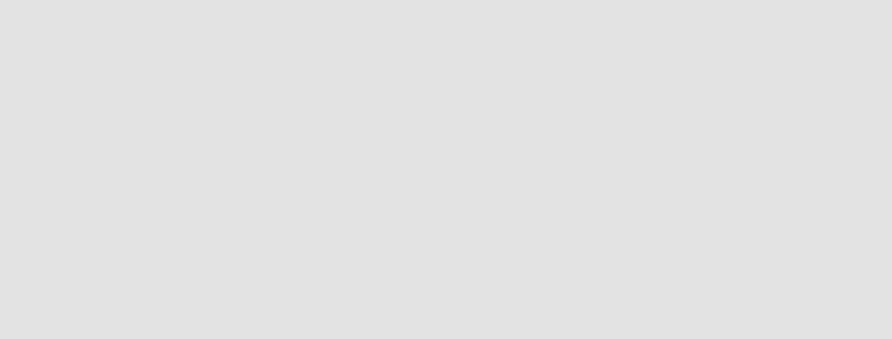
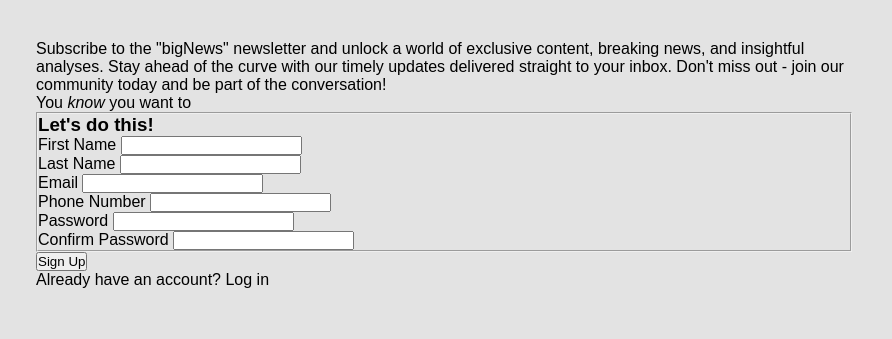
Before and after one commit to daniel-neyla/dummy_form, a plain HTML site: page index.html in a window 1280 px wide. Shown: the top 339 px of the page, 388-1280 px from the left. Drawn offline with Linux system fonts and the light colour scheme; a web font is replaced by a local one.

Commit message:
Finished HTML for signup section

```diff
--- a/index.html
+++ b/index.html
@@ -13,8 +13,8 @@
     />
   </head>
   <body>
-    <div id="logo-section">
-      <div class="heading">
+    <section id="logo-section">
+      <div class="logo">
         <h2>BigNews</h2>
       </div>
       <div class="credit">
@@ -27,7 +27,46 @@
           <a href="https://unsplash.com/" target="_blank">Unsplash</a>
         </p>
       </div>
-    </div>
-    <div id="form-section"></div>
+    </section>
+    <section id="form-section">
+      <p>
+        Subscribe to the "bigNews" newsletter and unlock a world of exclusive
+        content, breaking news, and insightful analyses. Stay ahead of the curve
+        with our timely updates delivered straight to your inbox. Don't miss out
+        - join our community today and be part of the conversation!
+      </p>
+      <p>You <em>know</em> you want to</p>
+      <form id="signup-form" action="#" method="post">
+        <fieldset>
+          <h3>Let's do this!</h3>
+          <div>
+            <label for="first-name">First Name</label>
+            <input type="text" name="first_name" id="first-name" required />
+          </div>
+          <div>
+            <label for="last-name">Last Name</label>
+            <input type="text" name="last_name" id="last-name" required />
+          </div>
+          <div>
+            <label for="email">Email</label>
+            <input type="email" name="email" id="email" required />
+          </div>
+          <div>
+            <label for="phone-number">Phone Number</label>
+            <input type="tel" name="phone_number" id="phone-number" />
+          </div>
+          <div>
+            <label for="password">Password</label>
+            <input type="password" name="password" id="password" />
+          </div>
+          <div>
+            <label for="repeat-password">Confirm Password</label>
+            <input type="password" id="repeat-password" />
+          </div>
+        </fieldset>
+        <button class="btn" type="submit">Sign Up</button>
+      </form>
+      <p id="log-in">Already have an account? <a>Log in</a></p>
+    </section>
   </body>
 </html>
--- a/style.css
+++ b/style.css
@@ -31,7 +31,7 @@
   position: relative;
 }
 
-.heading {
+.logo {
   background-color: rgba(0, 0, 0, 0.293);
   text-align: center;
   height: 15%;
@@ -41,7 +41,7 @@
   margin-top: 200px;
 }
 
-.heading h2 {
+.logo h2 {
   color: #fff;
   font-size: 4.2rem;
   font-family: Sedan, Sigmar, sans-serif;
@@ -68,4 +68,5 @@
   background-color: var(--form-section-bg);
   height: 100%;
   float: right;
+  padding: 40px;
 }
```
